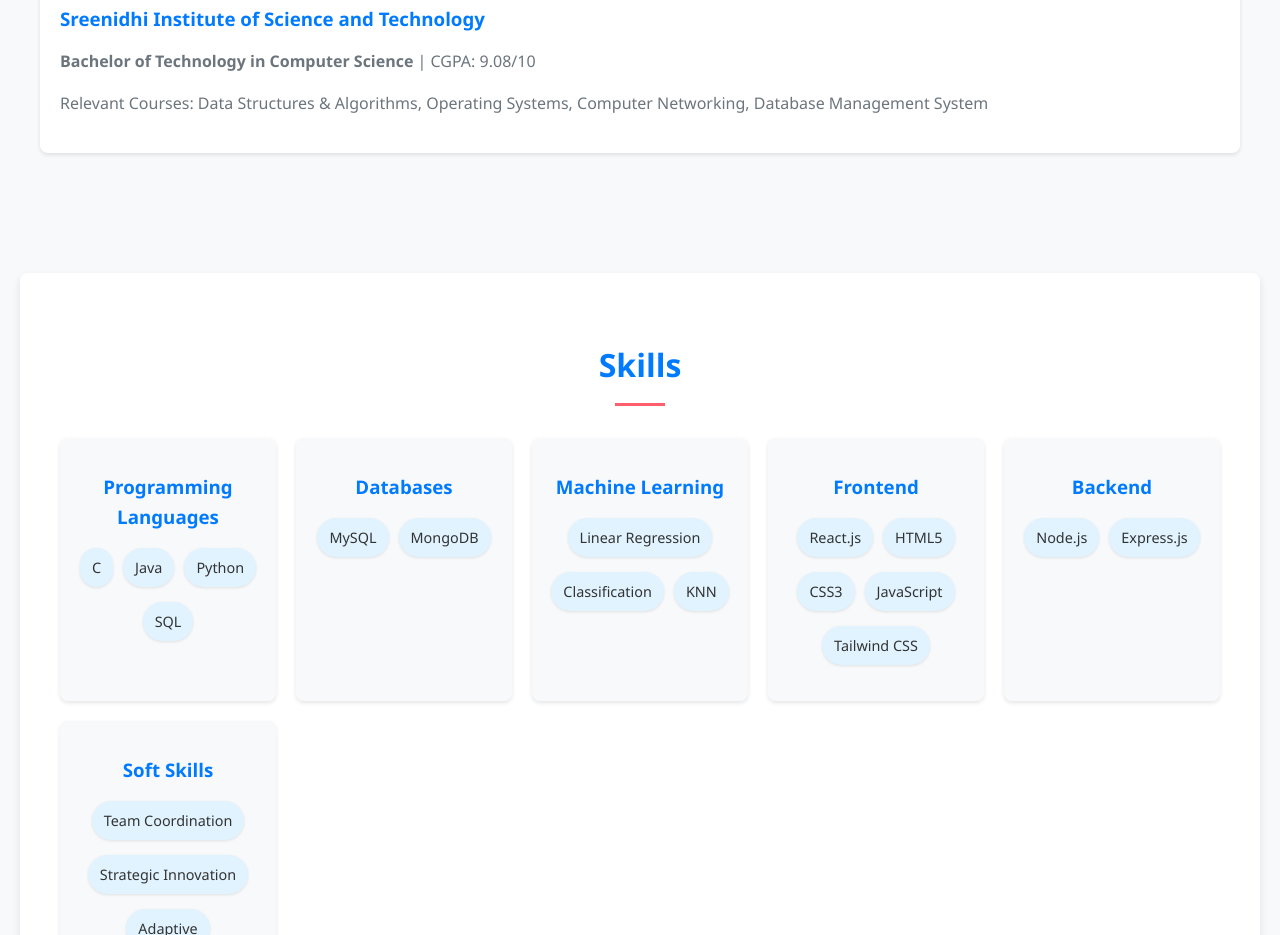
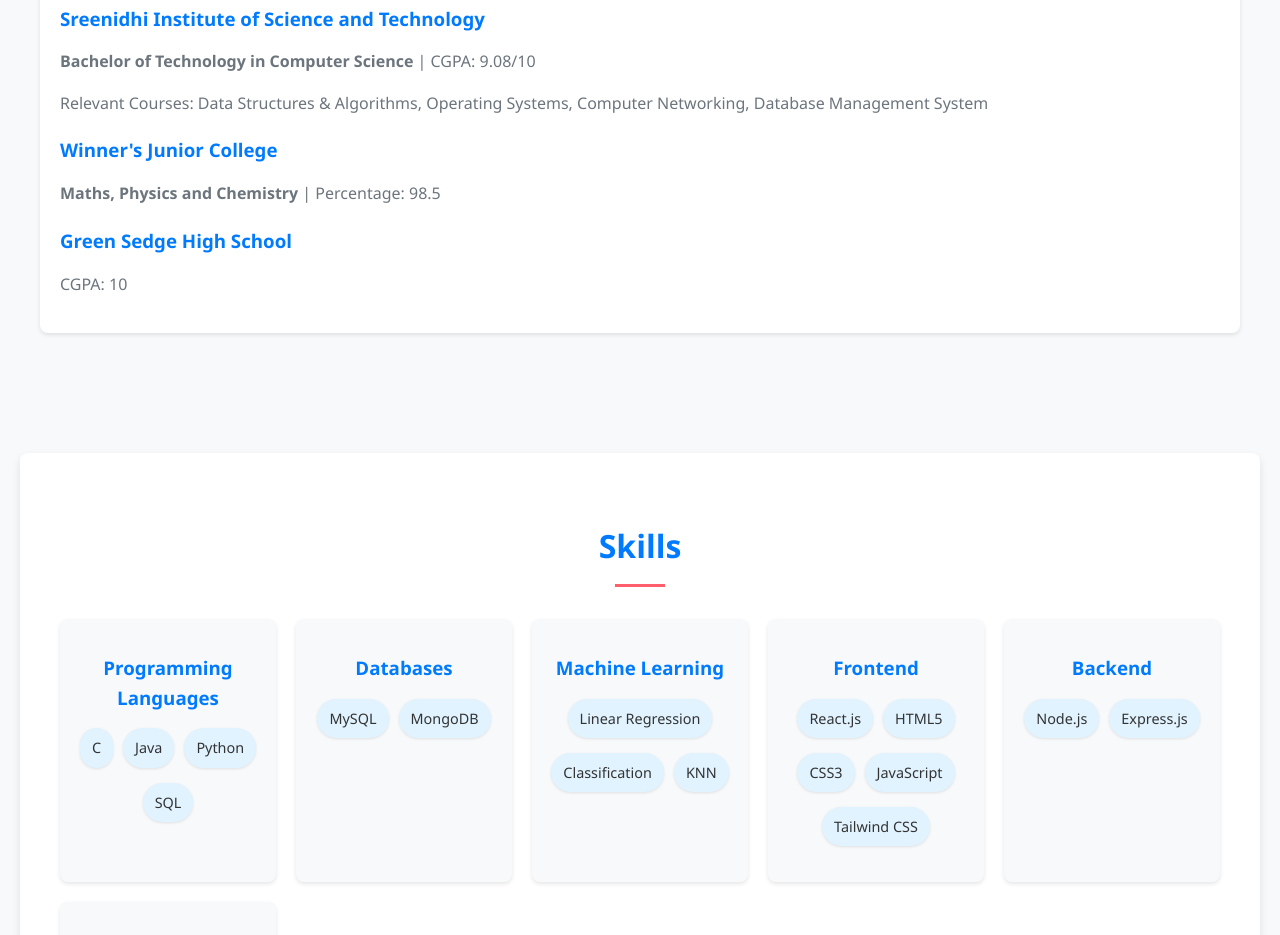
Before and after one commit to Sathvik-Adepu/portfolio, a plain HTML site: page index.html in a window 1280 px wide. Shown: the part 1360-2295 px from the top of the page. Drawn offline with Linux system fonts and the light colour scheme.

Commit message:
Update index.html

```diff
--- a/index.html
+++ b/index.html
@@ -1,4 +1,4 @@
-    <!DOCTYPE html>
+<!DOCTYPE html>
 <html lang="en">
 
 <head>
@@ -52,6 +52,10 @@
                 <p><strong>Bachelor of Technology in Computer Science</strong> | CGPA: 9.08/10</p>
                 <p>Relevant Courses: Data Structures & Algorithms, Operating Systems, Computer Networking, Database
                     Management System</p>
+                <h3>Winner's Junior College</h3>
+                <p><strong>Maths, Physics and Chemistry</strong> | Percentage: 98.5</p>
+                <h3>Green Sedge High School</h3>
+                <p>CGPA: 10</p>
             </div>
         </section>
 
```
